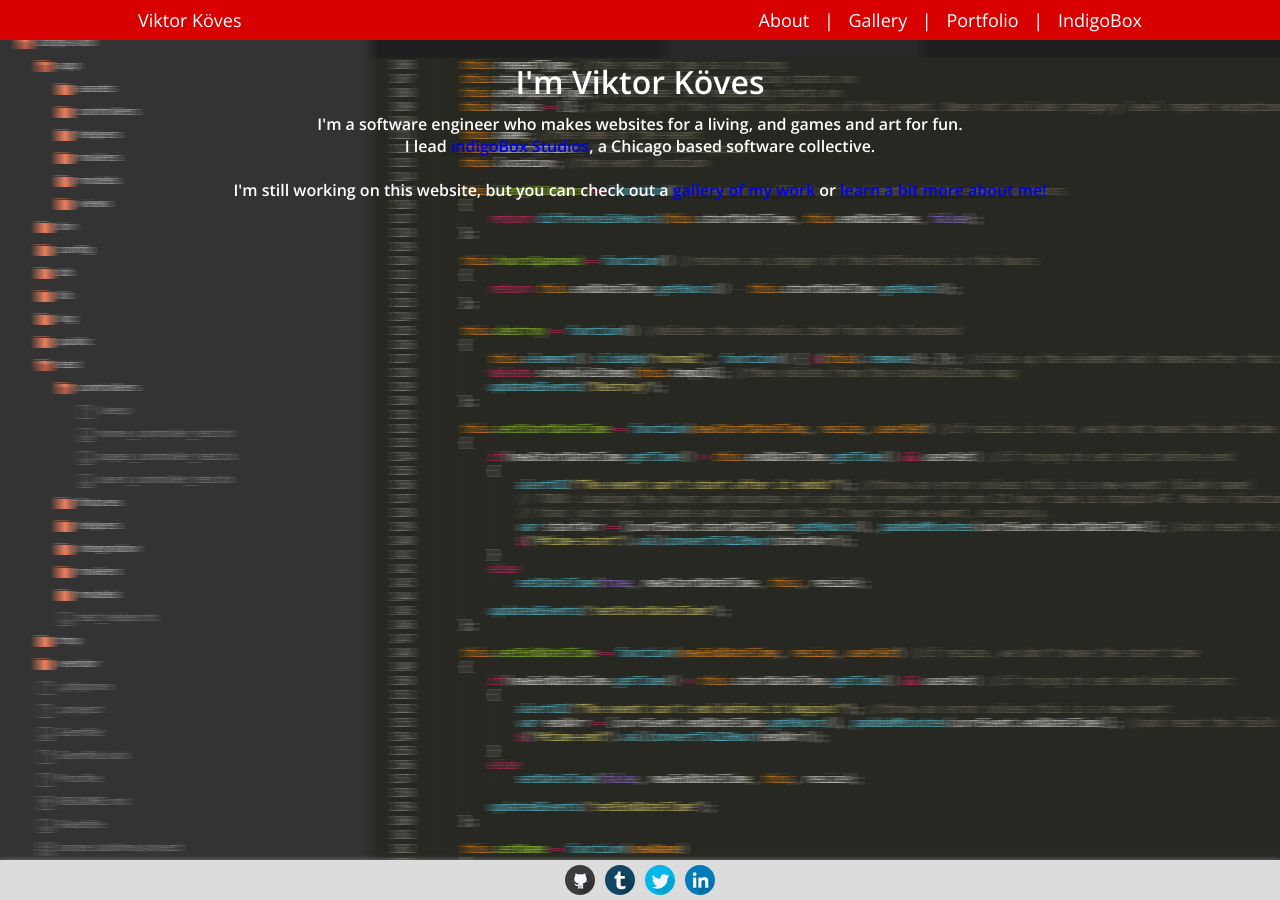
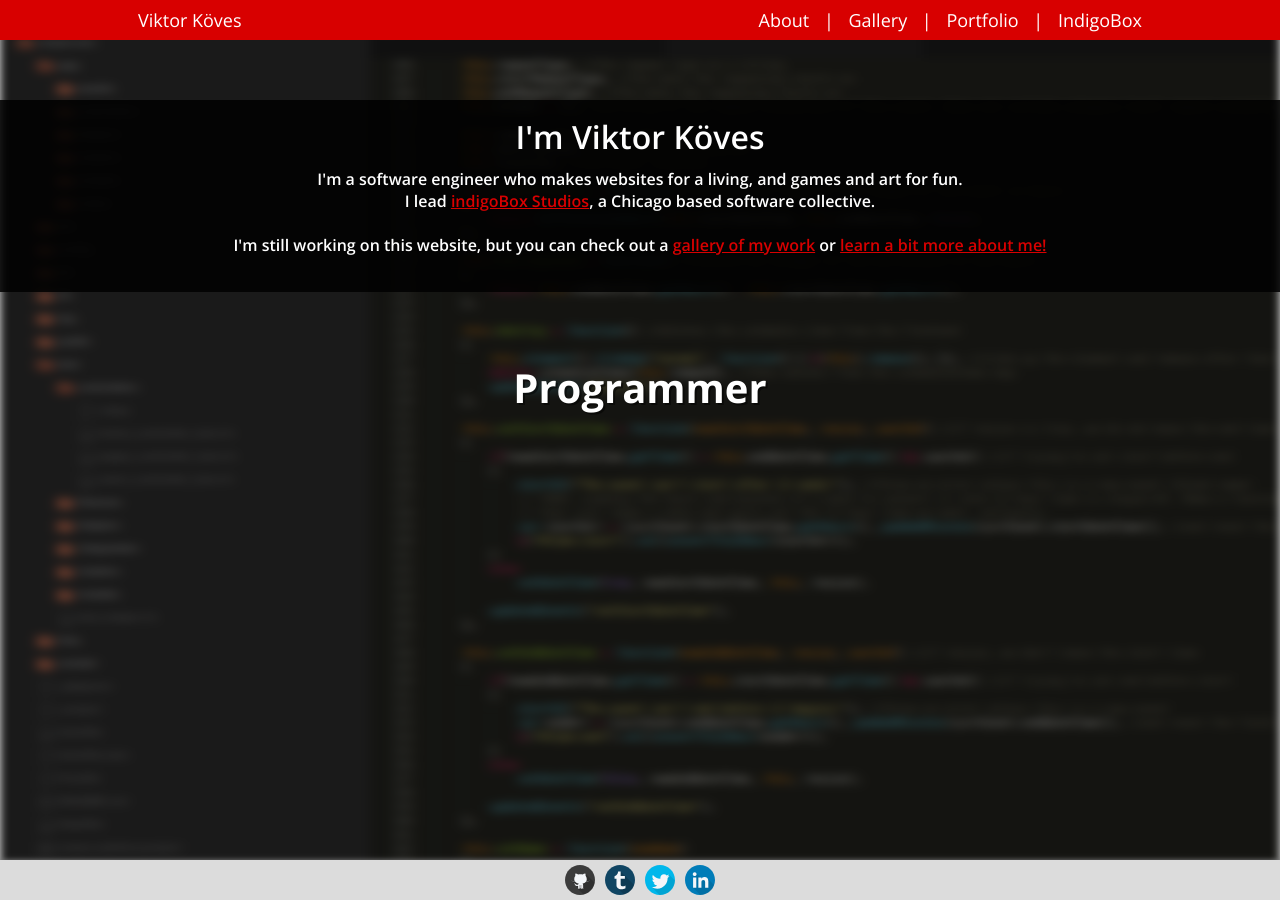
Before and after one commit to vkoves/vkoves.github.io, a Jekyll site: the page built from index.html, in a window 1280 px wide. Built offline with Jekyll 4.4.1, drawn with Linux system fonts in a browser that asks for light colours.

Commit message:
HOMEPAGE - Added homepage text and image slider

```diff
--- a/css/index.css
+++ b/css/index.css
@@ -1,15 +1,49 @@
-.page-container
+.overlay-text
 {
+	position: absolute;
+	width: 100vw;
+	top: 100px;
+	left: 0;
+	max-width: none;
+	padding: 15px;
+	box-sizing: border-box;
+	background-color: rgba(0,0,0,0.85);
 	color: white;
 }
 .background-container
 {
+	width: 100%;
 	position: absolute;
-    top: 0;
-    left: 0;
-    width: 100%;
-    height: 100%;
-    z-index: -1;
-
-	background-image: url("../images/home/programmer.png");
+	overflow: hidden;
+	height: 100%;
+	left: 0;
+	top: 0;
 }
+.background-container div:first-of-type
+{
+	position: absolute !important;
+	top: 0 !important;
+    left: 0% !important;
+    width: 100% !important;
+	height: 100% !important;
+	z-index: -1 !important;
+    -webkit-filter: brightness(50%) blur(5px);
+	filter: brightness(50%) blur(5px);
+}
+h4 a
+{
+	color: #d80000;
+}
+.photo-text
+{
+	display: none;
+	font-weight: bold;
+	color: white;
+	font-size: 40px;
+	position: absolute;
+	width: 100%;
+	left: 0;
+	top: 40%;
+	text-shadow: 2px 2px rgba(0,0,0,0.5);
+}
+.photo-text.active { display: block; }
--- a/css/main.css
+++ b/css/main.css
@@ -131,6 +131,7 @@ h4 { font-weight: 600; margin-top: 10px; }
 	width: 100%;
 	position: absolute;
 	bottom: 0px;
+	left: 0;
 	box-shadow: 0px 0px 5px grey;
 }
 .social-bar { font-size: 0px; }
--- a/index.html
+++ b/index.html
@@ -4,12 +4,14 @@ pageClass: "page-limiter"
 stylesheets:
  - index.css
 scripts:
+ - index.js
  - jquery.bgswitcher.js
 ---
 
 {% comment %}
 Use jQuery BGSwitcher https://github.com/rewish/jquery-bgswitcher
 {% endcomment %}
+<div class="overlay-text">
 	<h1>I'm Viktor K&ouml;ves</h1>
 	<h4>
 		I'm a software engineer who makes websites for a living, and games and art for fun. <br>
@@ -18,5 +20,11 @@ Use jQuery BGSwitcher https://github.com/rewish/jquery-bgswitcher
 		<br>
 		I'm still working on this website, but you can check out a <a class="local-link" href="gallery.html">gallery of my work</a> or <a class="local-link" href="about.html">learn a bit more about me!</a>
 	</h4>
+</div>
+<div class="photo-texts">
+	<div class="photo-text active">Programmer</div>
+	<div class="photo-text disabled">Programmer</div>
+</div>
 <div class="background-container">
+	<div class="inner">
 </div>
--- /dev/null
+++ b/js/index.js
@@ -0,0 +1,34 @@
+var delay = 5000; //the delay in animation
+var imageTitles = ["Programmer", "Photographer", "Artist", "Web Developer"];
+var imageURLs = ["/images/home/programmer.png", "/images/home/photographer.jpg", "/images/home/artist.png", "/images/home/web-developer.png"];
+var currentIndex = 1;
+
+$(document).ready(function() {
+	$(".background-container .inner").bgswitcher({
+	  images: imageURLs,
+	  interval: delay
+	});
+
+	setInterval(animateText, delay);
+});
+
+function animateText()
+{
+	$(".photo-text.disabled").text(imageTitles[currentIndex]);
+	$(".photo-text.active").fadeOut(function()
+	{
+		$(".photo-text.disabled").fadeIn(function()
+		{
+			var curr = $(".photo-text.disabled");
+			var past = $(".photo-text.active");
+
+			curr.removeClass("disabled").addClass("active");
+			past.removeClass("active").addClass("disabled");
+		});
+	});
+
+	currentIndex++;
+
+	if(currentIndex >= imageTitles.length) //account for overflow
+		currentIndex = 0;
+}
```
Lines whose indentation alone changed are shown as unchanged.
